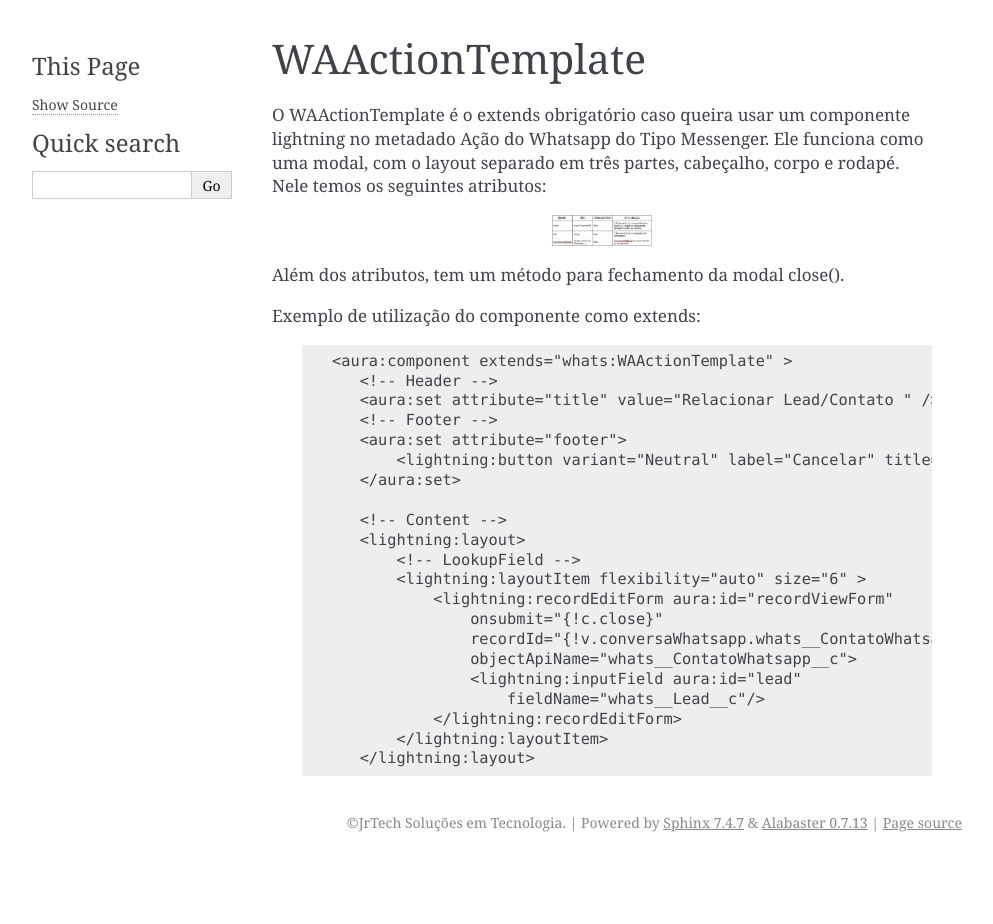
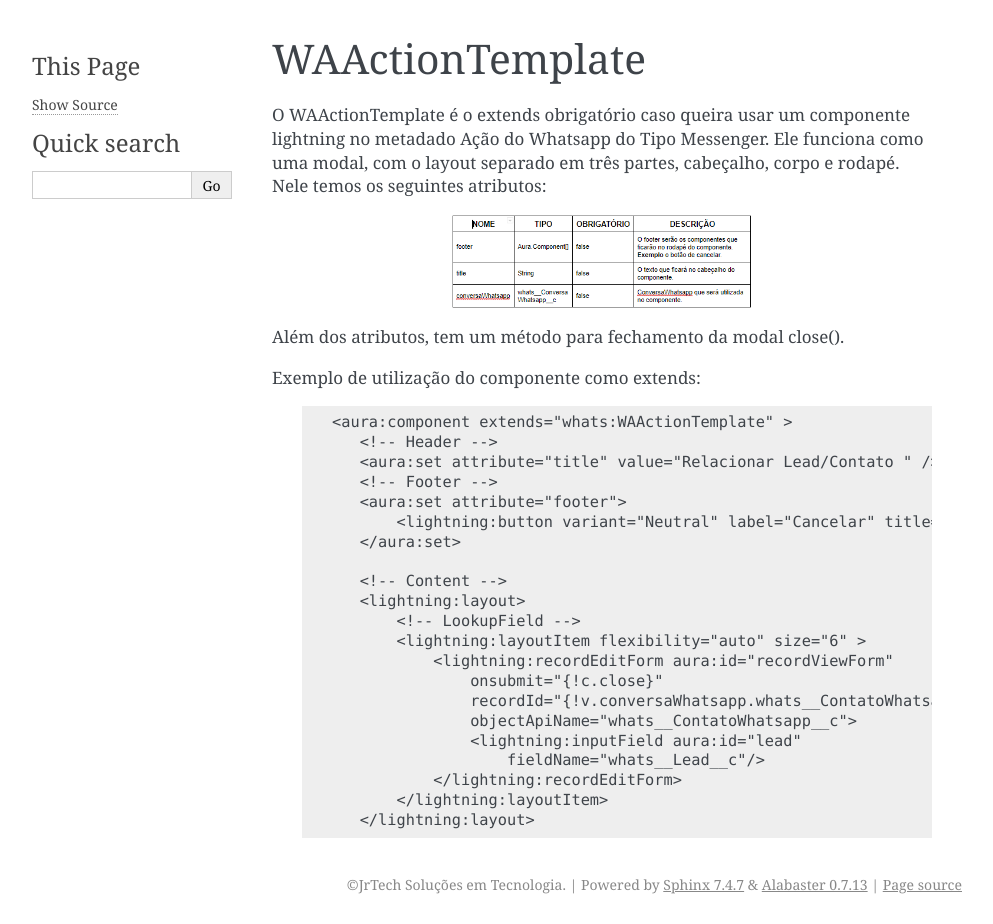
Before and after one commit to patricklucca/Whatsapp_Teste, a Sphinx documentation site: the page built from docs/Tecnico/WAActionTemplate.rst, in a window 1280 px wide. Shown: the whole page, without its empty margins (148-1141 px from the left). Built offline with Sphinx 7.4.7, drawn with Linux system fonts in a browser that asks for light colours; pages that are not in the unit, such as notebooks, are missing from menus; before the commit the page ends 900 px from its top, so only the background shows below that.

Commit message:
Update WAActionTemplate.rst

```diff
--- a/docs/Tecnico/WAActionTemplate.rst
+++ b/docs/Tecnico/WAActionTemplate.rst
@@ -5,7 +5,7 @@ O WAActionTemplate é o extends obrigatório caso queira usar um componente ligh
 Nele temos os seguintes atributos:
 
 .. image:: WAActionTemplate.png
-    :width: 100px
+    :width: 300px
     :alt: Solidity logo
     :align: center
 
```
